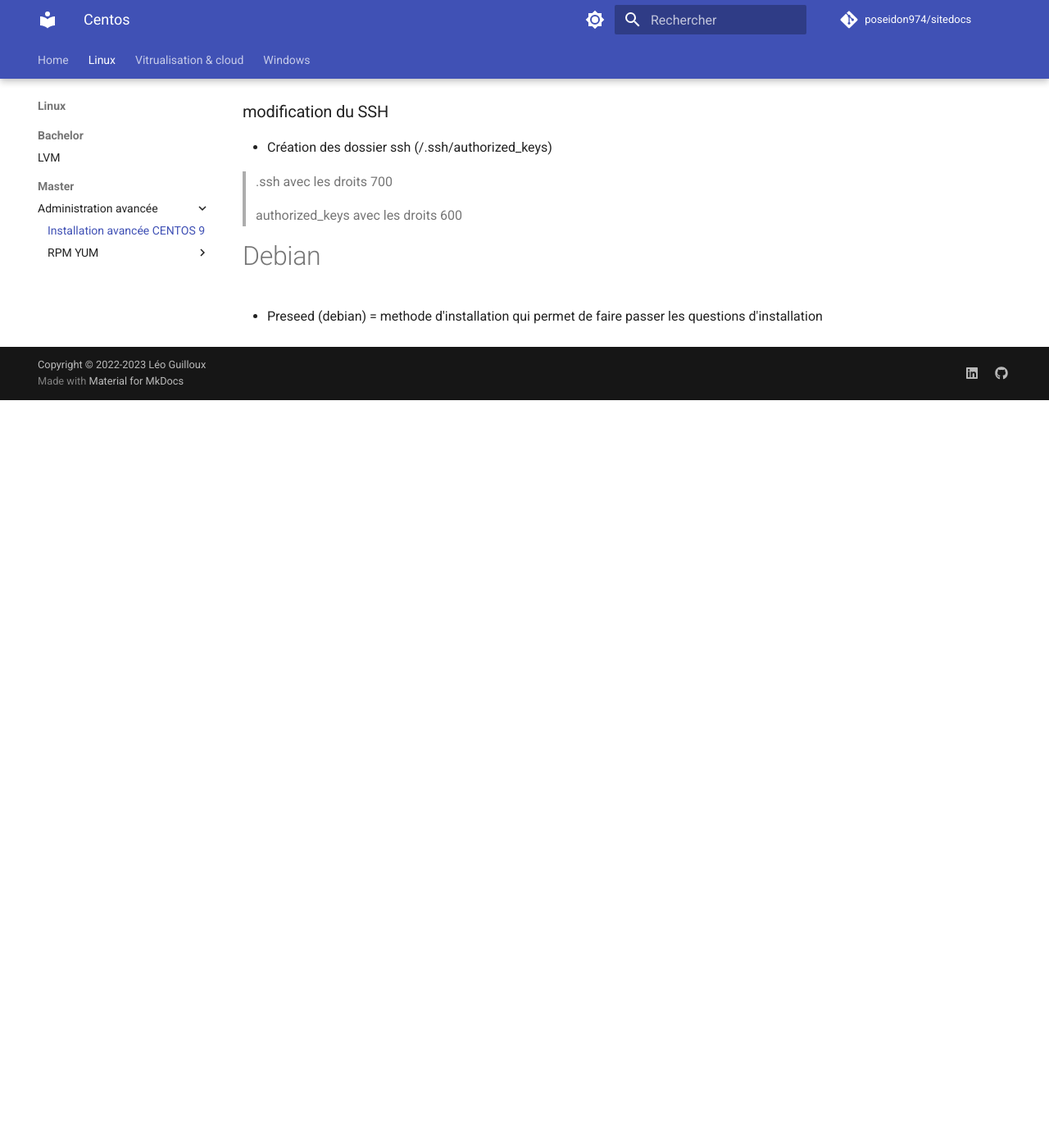
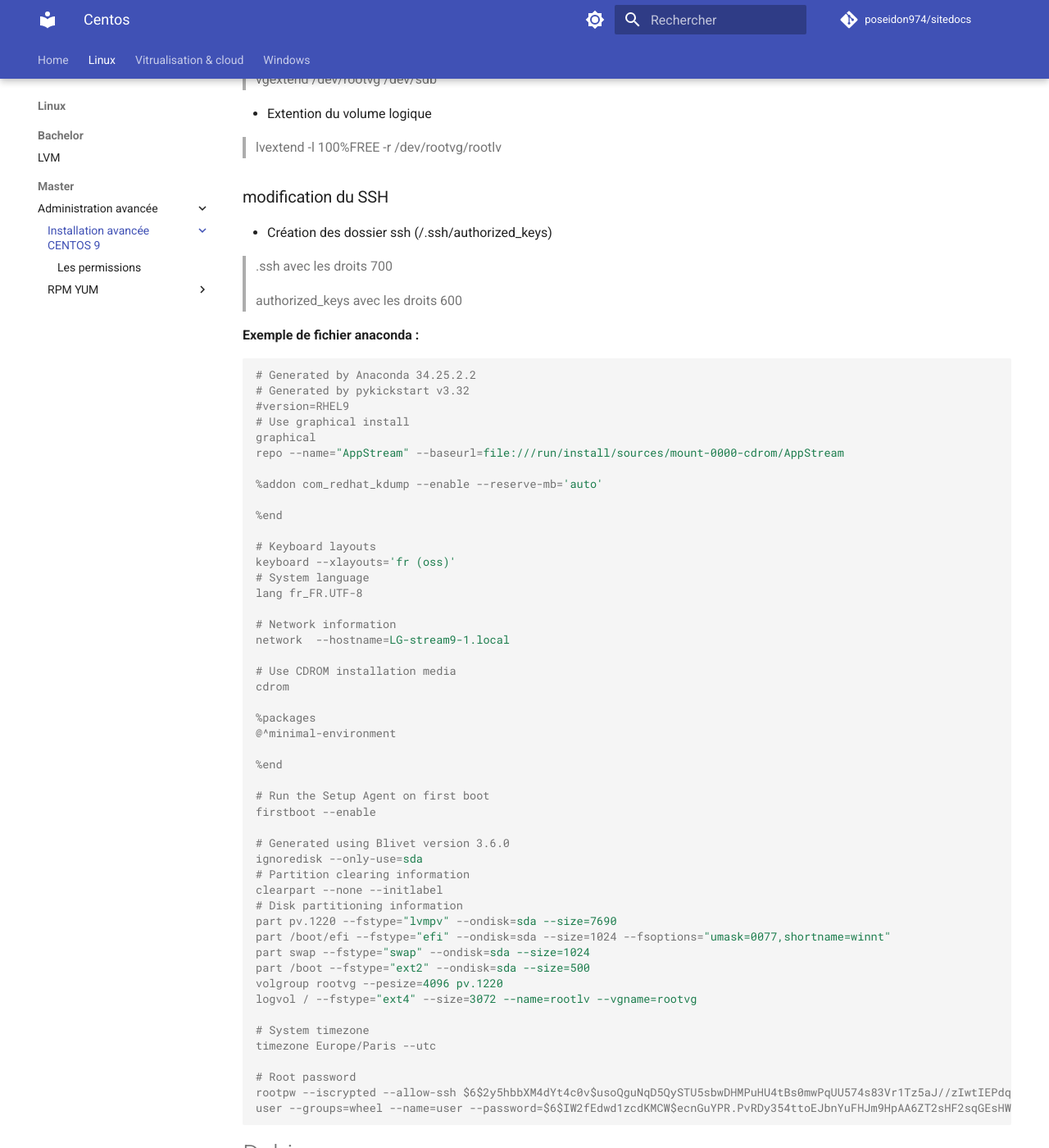
Before and after one commit to poseidon974/sitedocs, an MkDocs documentation site: the page built from docs/Linux/Master/Administration avancée/Installation avancée CENTOS 9/index.md, in a window 1280 px wide and 1400 px high, scrolled down 4282 px. Shown: the whole window at 82% size. Built offline with MkDocs 1.6.1 and Material for MkDocs 9.7.7, drawn with Linux system fonts in a browser that asks for light colours; comment, search, counter and statistics services are not loaded; the version menu is left out; before the commit the page ends 4770 px from its top, so only the background shows below that; some of the changed text lies outside the part shown.

Commit message:
cours du 26/01

````diff
--- a/docs/Linux/Master/Administration avancée/Installation avancée CENTOS 9/index.md
+++ b/docs/Linux/Master/Administration avancée/Installation avancée CENTOS 9/index.md
@@ -36,6 +36,9 @@
 
 ![LVM schema](./images/LVM%20rappels.jpg)
 *Schéma de LVM*
+
+!!!info "Modification du nom de la machine"
+    Dans le fichier  `/etc/hostname`, on peux changer le nom ou avec la commande `hostname set-hostname nomdelamachine`
 
 ## Installation CENTOS9
 
@@ -129,6 +132,61 @@
 
 > authorized_keys avec les droits 600
 
+**Exemple de fichier anaconda :**
+
+```cfg
+# Generated by Anaconda 34.25.2.2
+# Generated by pykickstart v3.32
+#version=RHEL9
+# Use graphical install
+graphical
+repo --name="AppStream" --baseurl=file:///run/install/sources/mount-0000-cdrom/AppStream
+
+%addon com_redhat_kdump --enable --reserve-mb='auto'
+
+%end
+
+# Keyboard layouts
+keyboard --xlayouts='fr (oss)'
+# System language
+lang fr_FR.UTF-8
+
+# Network information
+network  --hostname=LG-stream9-1.local
+
+# Use CDROM installation media
+cdrom
+
+%packages
+@^minimal-environment
+
+%end
+
+# Run the Setup Agent on first boot
+firstboot --enable
+
+# Generated using Blivet version 3.6.0
+ignoredisk --only-use=sda
+# Partition clearing information
+clearpart --none --initlabel
+# Disk partitioning information
+part pv.1220 --fstype="lvmpv" --ondisk=sda --size=7690
+part /boot/efi --fstype="efi" --ondisk=sda --size=1024 --fsoptions="umask=0077,shortname=winnt"
+part swap --fstype="swap" --ondisk=sda --size=1024
+part /boot --fstype="ext2" --ondisk=sda --size=500
+volgroup rootvg --pesize=4096 pv.1220
+logvol / --fstype="ext4" --size=3072 --name=rootlv --vgname=rootvg
+
+# System timezone
+timezone Europe/Paris --utc
+
+# Root password
+rootpw --iscrypted --allow-ssh $6$2y5hbbXM4dYt4c0v$usoQguNqD5QySTU5sbwDHMPuHU4tBs0mwPqUU574s83Vr1Tz5aJ//zIwtIEPdqsaTwpiBDQwnT.LQ/9PMC95o.
+user --groups=wheel --name=user --password=$6$IW2fEdwd1zcdKMCW$ecnGuYPR.PvRDy354ttoEJbnYuFHJm9HpAA6ZT2sHF2sqGEsHWnvnAYdvr6EdVFipZKkjchbaQOMyRERyZAR91 --iscrypted --gecos="user"
+
+```
+
+
 
 # Debian
 
````
Also changed, not shown: docs/Linux/Master/Administration avancée/Installation avancée CENTOS 9/permissions.md (added, +15 -0 lines), docs/Linux/Master/Administration avancée/Installation avancée CENTOS 9/images/OzXZ6.png (added), mkdocs.yml (line endings or trailing spaces).
